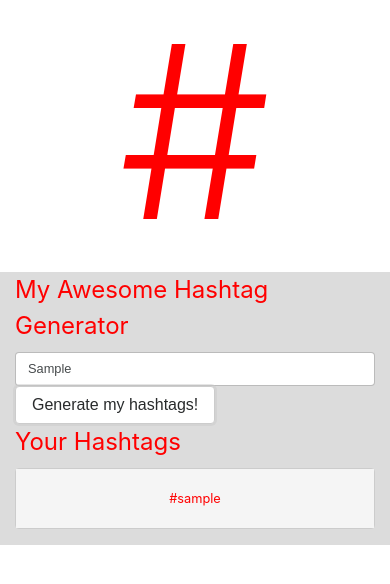
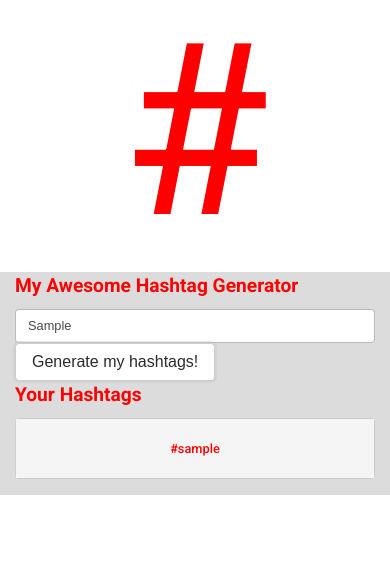
Before and after one commit to khellytaguinod/My-Hashtag-Generator, a plain HTML site: page index.html in a window 390 px wide. Both pictures are taken after typing "Sample" into the empty fields and a click on the button "Generate my hashtags!". Drawn offline with nearby package versions, Linux system fonts and the light colour scheme.

Commit message:
seperate javascript added fonts
- added google font roboto
- seperate the javascript from the html file made it external

```diff
--- a/index.html
+++ b/index.html
@@ -10,7 +10,6 @@
     <link rel="stylesheet" href="https://maxcdn.bootstrapcdn.com/bootstrap/4.0.0-alpha.6/css/bootstrap.min.css" integrity="sha384-rwoIResjU2yc3z8GV/NPeZWAv56rSmLldC3R/AZzGRnGxQQKnKkoFVhFQhNUwEyJ" crossorigin="anonymous">
     <!-- bootstrap 4 CDN -->
     <link rel="stylesheet" type="text/css" href="css/main.css">
-
 </head>
 
 <body>
@@ -24,7 +23,7 @@
                     <div class="col-md-12">
                         <form>
                             <fieldset>
-                                <legend>My Awesome Hashtag Generator</legend>
+                                <legend class="title">My Awesome Hashtag Generator</legend>
                                 <input id="message" type="text" class="form-control input-lg" onClick="handleClick()" onKeypress="handleKeyPress(event)" onBlur="handleBlur(event)" placeholder="Enter your message or paste some text here.">
                                 <button type="button" class="btn btn-secondary" onclick="generateHashtag()">Generate my hashtags!</button>
                             </fieldset>
@@ -34,7 +33,7 @@
                     <div class="col-md-12">
                         <form>
                             <fieldset>
-                                <legend>Your Hashtags</legend>
+                                <legend class="title">Your Hashtags</legend>
                                 <div class="card card-outline-secondary mb-3 text-center">
                                     <div class="card-block">
                                         <blockquote class="card-blockquote" id="results"> "It's lonely here. Generate some hashtags!"
@@ -48,38 +47,6 @@
             </div>
         </div>
     </div>
-<script type="text/javascript">
-	let removePunctuations = function(input) {
-      return input.replace(/[&\/\\#,+()$~%.'":;*?<>{}\^\@\-\=\`\!]/g, '');
-    }
-    let generateHashtag = function(message) {
-      let input = document.getElementById("message").value.trim();
-      let cleanString = removePunctuations(input);
-
-      let words = cleanString.split(" ");
-      let results = words.map( word => ` #${word}` )
-        .filter(word => word.length > 2)
-        .join(" ")
-        .toLowerCase();
-
-      // display results
-      document.getElementById("results").innerHTML = results;
-    };
-    let handleClick = function() {
-      document.getElementById("message").placeholder = "";
-    }
-    function handleKeyPress(e){
-        if(e.keyCode === 13){
-            e.preventDefault(); // Ensure it is only this code that rusn
-            generateHashtag();
-        }
-    }
-    function handleBlur(e){
-        e.preventDefault(); // Ensure it is only this code that rusn
-        document.getElementById("message").placeholder =
-          "Enter your message or paste some text here.";
-    }
-</script>
-
+<script src="js/function.js"></script>
 </body>
 </html>
--- /dev/null
+++ b/js/function.js
@@ -0,0 +1,30 @@
+let removePunctuations = function(input) {
+      return input.replace(/[&\/\\#,+()$~%.'":;*?<>{}\^\@\-\=\`\!]/g, '');
+    }
+    let generateHashtag = function(message) {
+      let input = document.getElementById("message").value.trim();
+      let cleanString = removePunctuations(input);
+
+      let words = cleanString.split(" ");
+      let results = words.map( word => ` #${word}` )
+        .filter(word => word.length > 2)
+        .join(" ")
+        .toLowerCase();
+
+      // display results
+      document.getElementById("results").innerHTML = results;
+    };
+    let handleClick = function() {
+      document.getElementById("message").placeholder = "";
+    }
+    function handleKeyPress(e){
+        if(e.keyCode === 13){
+            e.preventDefault(); // Ensure it is only this code that rusn
+            generateHashtag();
+        }
+    }
+    function handleBlur(e){
+        e.preventDefault(); // Ensure it is only this code that rusn
+        document.getElementById("message").placeholder =
+          "Enter your message or paste some text here.";
+    }
--- a/scss/main.scss
+++ b/scss/main.scss
@@ -1,7 +1,13 @@
+
+@import url('https://fonts.googleapis.com/css?family=Roboto:400,500,700');
+
 html {
   -webkit-box-sizing: border-box;
   -moz-box-sizing: border-box;
   box-sizing: border-box;
+
+  font-family: 'Roboto', sans-serif;
+
 }
 
 *, *:before, *:after {
@@ -36,6 +42,13 @@ html {
 
 		* {
 			color: red;
+			font-family: 'Roboto', sans-serif;
+	    	font-weight: 500;
+		}
+
+		.title {
+			font-weight: 700;
+			font-size: 150%;
 		}
 
 		.form-control {
```
Also changed, not shown: css/main.css, 1 other file.
